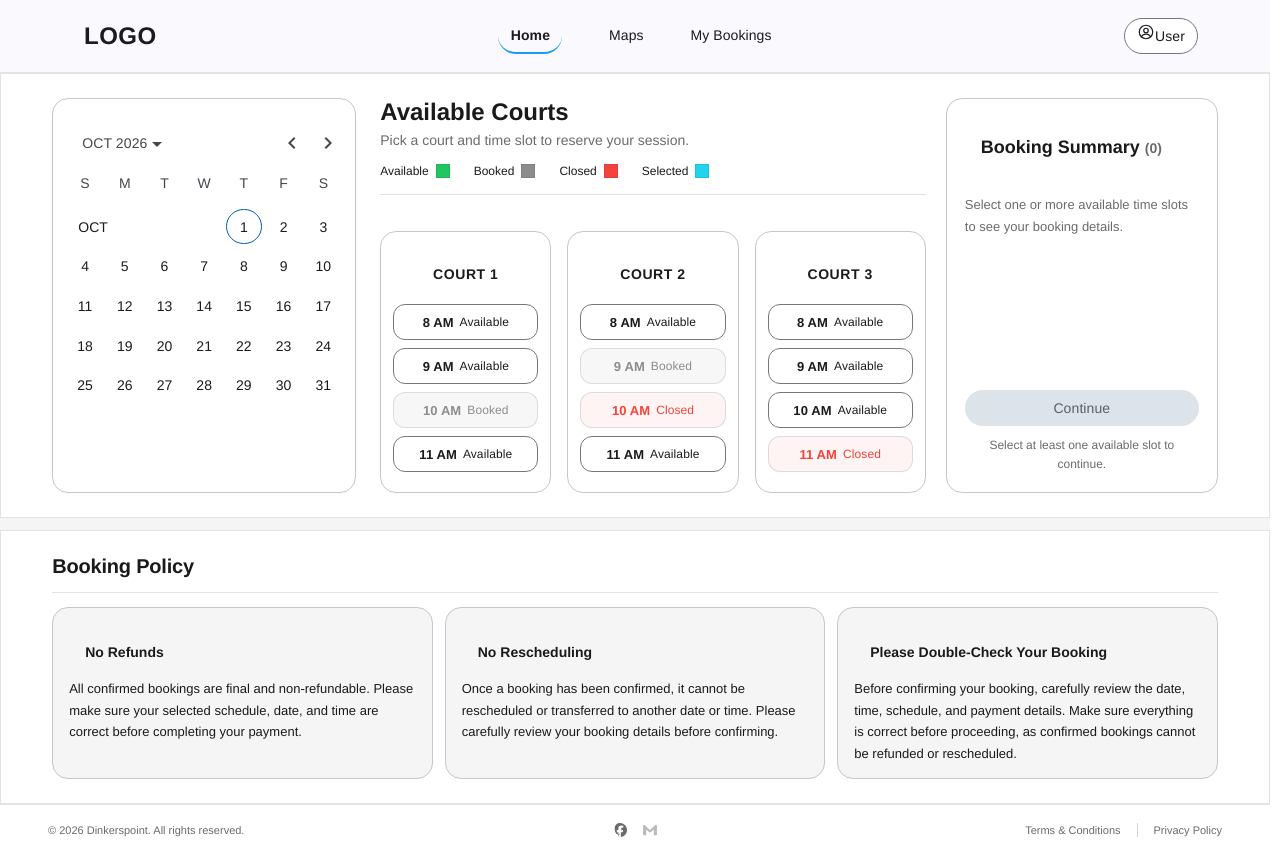
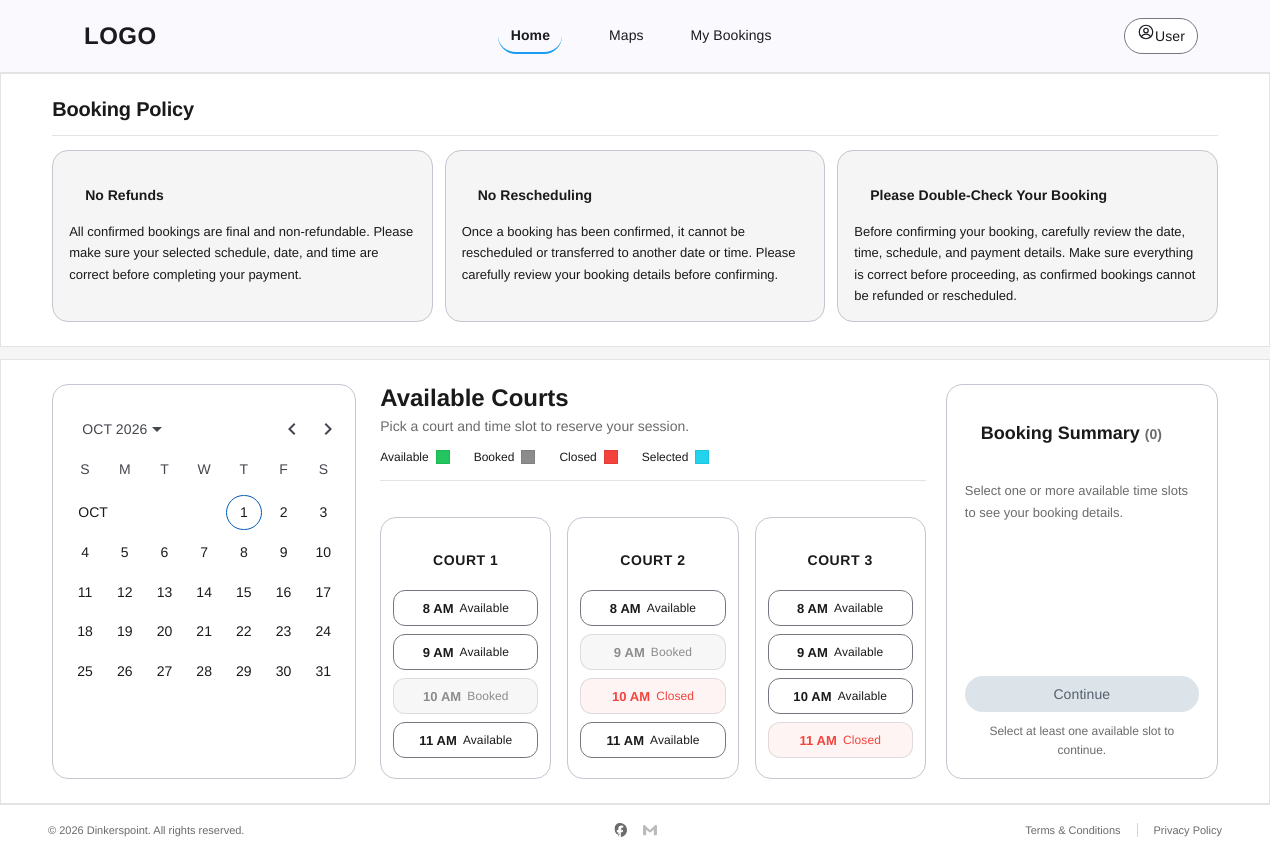
Before and after one commit to cccabalde-lab/dinkerspoint-fe, an Angular app: page / in a window 1280 px wide. Built offline with nearby package versions, Linux system fonts and the light colour scheme.

Commit message:
feat(booking): move booking policy above schedule

```diff
--- a/src/app/features/landing/landing-page.component.html
+++ b/src/app/features/landing/landing-page.component.html
@@ -1,4 +1,8 @@
 <main class="landing">
+  <section class="landing__panel landing__panel--policy" aria-labelledby="booking-policy-heading">
+    <app-booking-policy class="landing__policy" />
+  </section>
+
   <section class="landing__panel">
     <div class="landing__booking">
       <div class="landing__booking-sidebar">
@@ -9,10 +13,6 @@
       </div>
     </div>
   </section>
-
-  <section class="landing__panel landing__panel--policy" aria-labelledby="booking-policy-heading">
-    <app-booking-policy class="landing__policy" />
-  </section>
 </main>
 
 <app-site-footer />
```
